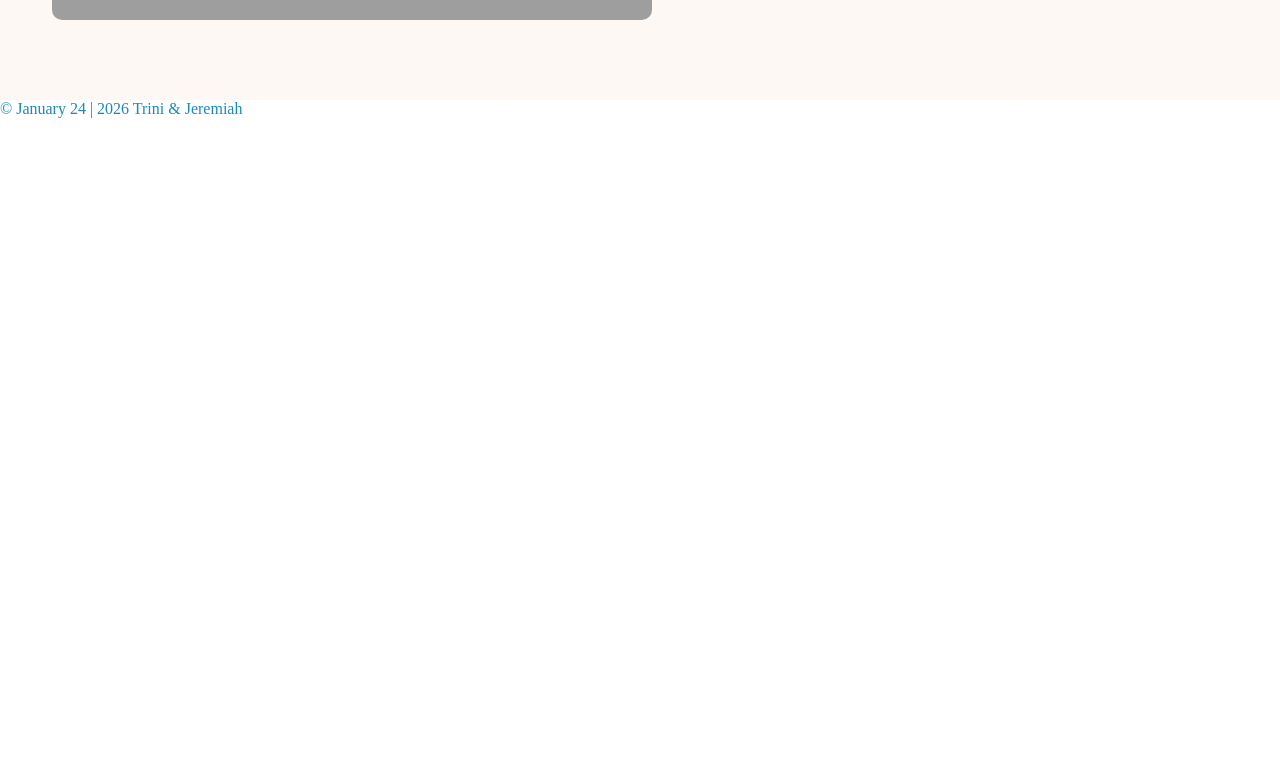
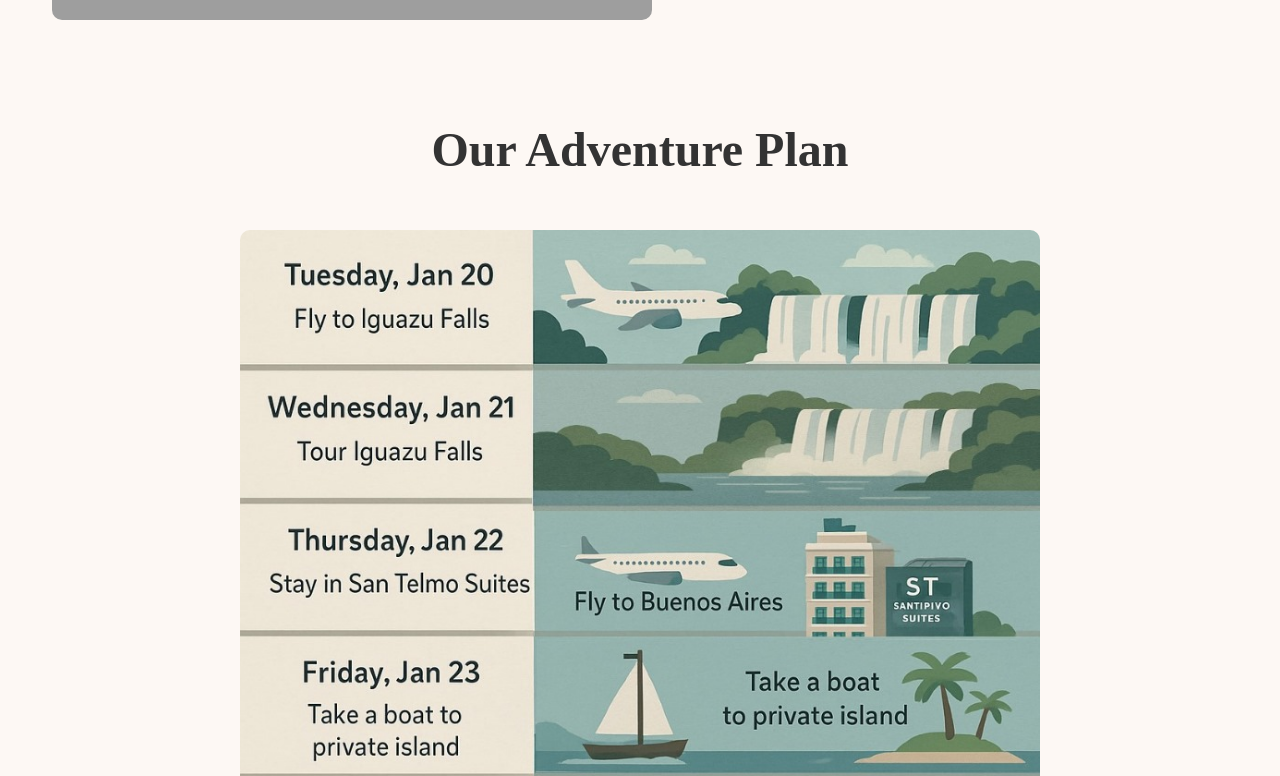
Before and after one commit to Trinigch/Wedding, a React (Vite) app in the folder client/: page /about-trip in a window 1280 px wide. Shown: the part 1700-2476 px from the top of the page. Before the commit the page ends 1818 px from the top, so only its background shows below. Built offline with nearby package versions, Linux system fonts and the light colour scheme; grey boxes are pictures that could not be loaded.

Commit message:
adding trip itinerary

```diff
--- a/client/src/pages/about-trip.tsx
+++ b/client/src/pages/about-trip.tsx
@@ -2,6 +2,7 @@ import styled from "styled-components";
 
 import IguazuFalls from "./../assets/img/iguazu.png";
 import FitzRoy from "./../assets/img/Fitz_Roy.jpg";
+import itinerary from "./../assets/img/Itinerary.jpeg";
 
 interface SectionProps {
   id?: string;
@@ -145,7 +146,29 @@ const SectionText = styled.p`
   font-style: italic;
   margin-top: 15px 0px;
 `;
+const FullWidthImage = styled.img`
+  width: 80%;
+  max-width: 800px;
+  height: auto;
+  border-radius: 10px;
+  margin: 40px 0;
 
+  @media (max-width: 768px) {
+    width: 90%;
+    border-radius: 10px;  // Mantiene esquinas redondeadas pero no la hace circular
+  }
+`;
+const ItineraryTitle = styled.h2`
+  font-family: "Playfair Display", serif;
+  font-size: 3rem;
+  color: #333;
+  margin: 30px 0 10px 0;
+  text-align: center;
+
+  @media (max-width: 768px) {
+    font-size: 1.8rem;
+  }
+`;
 function Abouttrip (){
 
     return (
@@ -202,7 +225,8 @@ Saturday, January 30th is flexible — you’re welcome to stay longer or begin
           }
           reverse={true}
         />
-
+    <ItineraryTitle>Our Adventure Plan</ItineraryTitle>
+    <FullWidthImage src={itinerary} alt="Itinerary" />
     </Container>
 
     )
```
Also changed, not shown: client/src/assets/img/Itinerary.jpeg (added).
